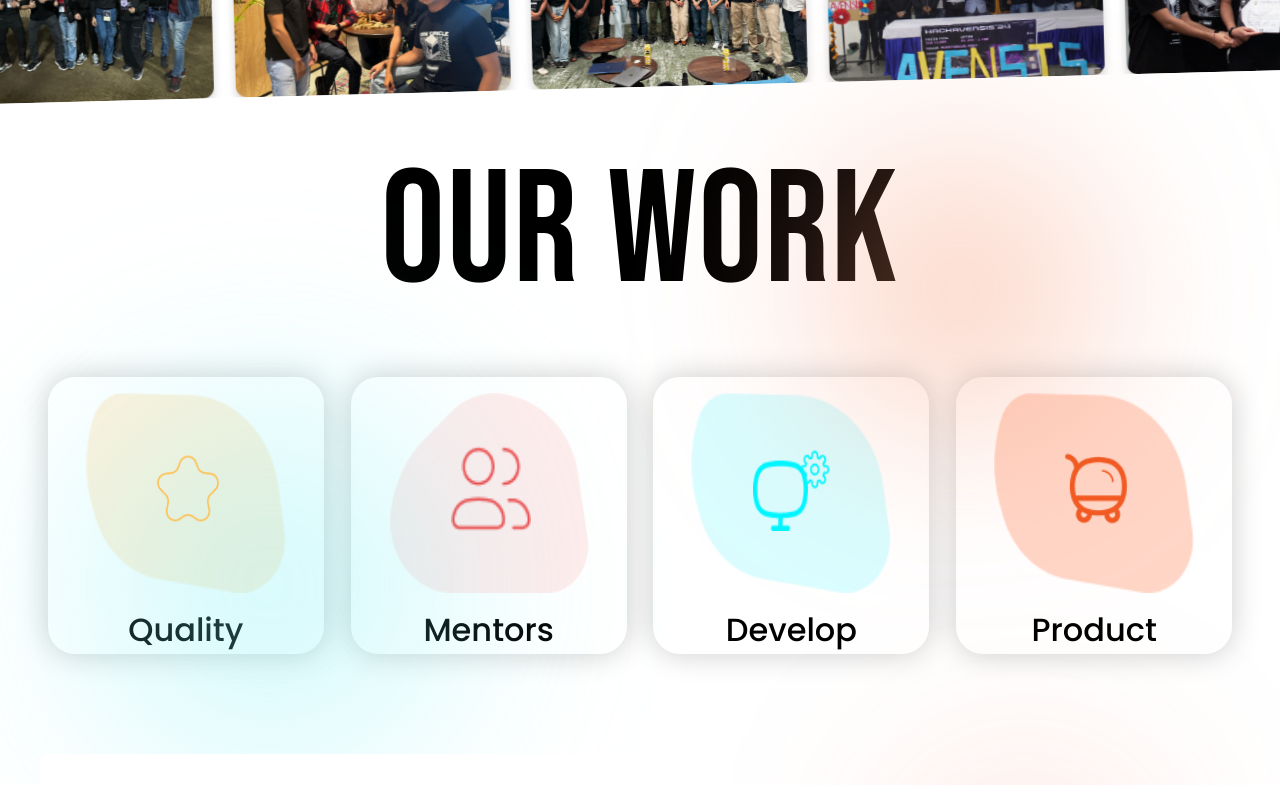
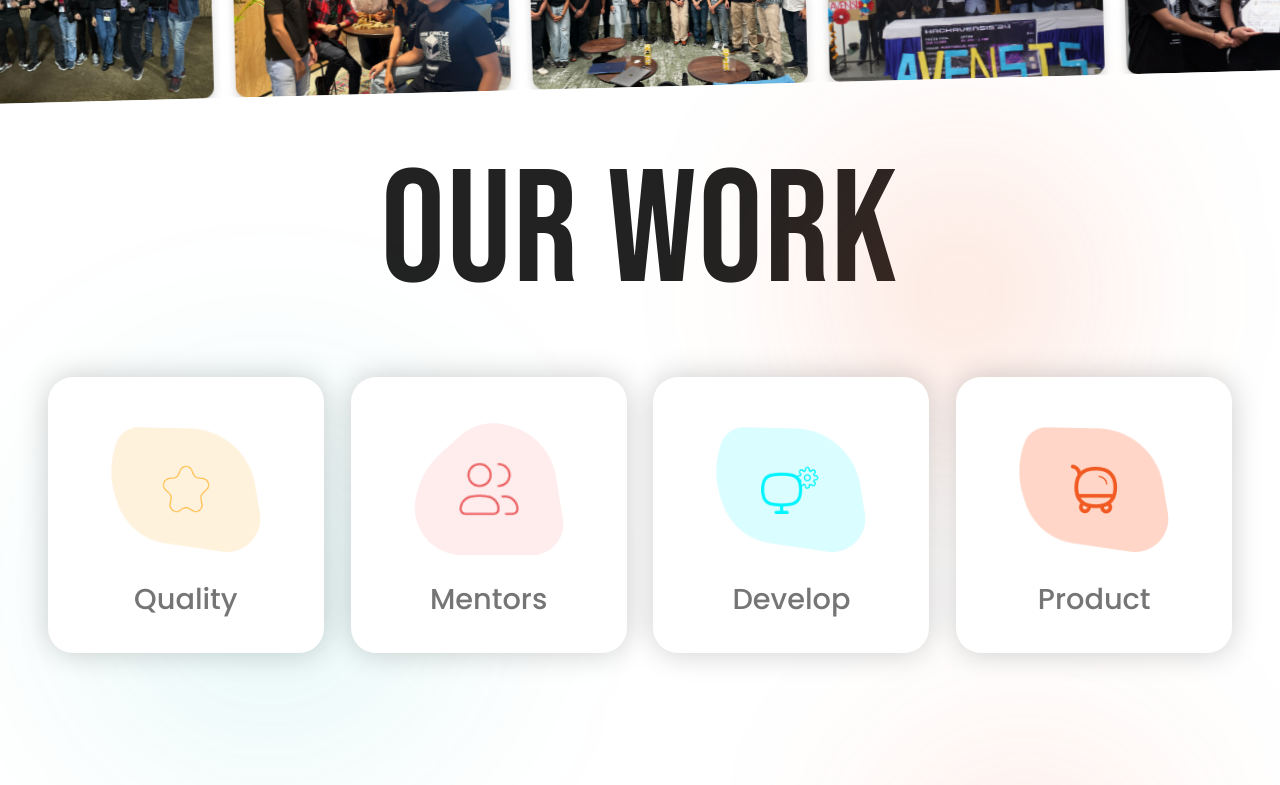
Before and after one commit to AdityaSingh2005/Geek-Room, a Next.js app: page / in a window 1280 px wide. Shown: the part 1780-2565 px from the top of the page. Built offline with nearby package versions, Linux system fonts and the light colour scheme; a web font is replaced by a local one.

Commit message:
fix our work cards

```diff
--- a/src/Components/OurWork/OurWork.tsx
+++ b/src/Components/OurWork/OurWork.tsx
@@ -10,8 +10,10 @@ interface WorkBoxProps {
 }
 const WorkBox: React.FC<WorkBoxProps> = ({ title, icon, icon2 }) => (
   <div className={styles.box}>
-    <Image src={icon} alt={title} className={styles.icon} width={200} height={200} />
-    <Image src={icon2} alt={title} className={styles.icon2} width={80} height={70}/>
+    <div className={styles.iconBox}>
+      <Image src={icon} alt={title} className={styles.icon} width={166} height={166} />
+      <Image src={icon2} alt={title} className={styles.icon2} width={80} height={70}/>
+    </div>
     <h3 className={styles.title}>{title}</h3>
   </div>
 );
--- a/src/styles/ourWork.module.scss
+++ b/src/styles/ourWork.module.scss
@@ -11,8 +11,6 @@ $shadow-color: rgba($primary-color, 0.7);
 @import url('https://fonts.googleapis.com/css2?family=Poppins:ital,wght@0,100;0,200;0,300;0,400;0,500;0,600;0,700;0,800;0,900;1,100;1,200;1,300;1,400;1,500;1,600;1,700;1,800;1,900&display=swap');
 .ourWork {
   padding: 0rem 3rem 5rem 3rem;
-  background-color: white;
-  color: black;
   margin: 20px 0;
   position: relative;
   .ball1,
@@ -21,12 +19,13 @@ $shadow-color: rgba($primary-color, 0.7);
       border-radius: 50%;
       filter: blur(100px);
       transition: transform 0.2s ease-out;
+      z-index: 2;
   }
 
   .ball1 {
       width: 30vw;
       height: 30vw;
-      background-color: rgba(115, 239, 245, 0.3);
+      background-color: #00acb417;
       top: 20vw;
       left: 6vw;
   }
@@ -34,9 +33,13 @@ $shadow-color: rgba($primary-color, 0.7);
   .ball2 {
       width: 20vw;
       height: 20vw;
-      background-color: #f7957280;
+      background-color: #f1592231;
       top: 2vw;
       right: 15vw;
+  }
+  div {
+    position: relative;
+    z-index: 10;
   }
 }
 
@@ -49,7 +52,7 @@ $shadow-color: rgba($primary-color, 0.7);
   font-size: 10rem;
   letter-spacing: 2px;
   text-transform: uppercase;
-  color: black;
+  color: #222222;
 }
 
 .gridContainer {
@@ -100,8 +103,8 @@ $shadow-color: rgba($primary-color, 0.7);
 .box{
   text-align: center;
   width: 276px;
-  border-radius: 27px;
-  background-color: rgba(255, 255, 255, 0);
+  border-radius: 25px;
+  background-color: #ffffff;
   box-shadow: 0 0 30px rgba(0, 0, 0, 0.2);
   transition: transform 0.3s ease, background-color 0.3s ease;
   padding-top: 16px;
@@ -109,7 +112,12 @@ $shadow-color: rgba($primary-color, 0.7);
   // min-height: 220px;
   // margin-left: 16px;
   // gap: 20px;
-  height: 277px;
+  height: 276px;
+  display: flex;
+  flex-direction: column;
+  justify-content: space-between;
+  align-items: center;
+  padding: 2rem 0;
 }
 .gridContainer:nth-child(1){
   margin-right: 15px;
@@ -129,25 +137,31 @@ $shadow-color: rgba($primary-color, 0.7);
   background: #FFD6C7;
 
 }
+.iconBox {
+  width: 150px;
+  height: 160px;
+  position: relative;
+}
+.icon, .icon2 {
+  object-fit: contain;
+  display: block;
+  position: absolute;
+  top: 50%;
+  left: 50%;
+  transform: translate(-50%, -50%);
+}
 .icon {
-  width: 200px;
-  height: 200px;
-  // margin-bottom: 1.3rem;
+  width: 100%;
 }
-.icon2{
-  position: relative;
-  top: -151px;
-  right: -2px;
-  z-index: 1;
-  width: 80px;
-  height: 85px;
+.icon2 {
+  width: 40%;
 }
 .title {
-  font-size: 2rem;
+  font-size: 1.8rem;
   font-family: "Poppins", serif;
   font-weight: 500;
-  color:black;
-  margin-top: -80px;
+  color: #2222229f;
+  position: relative;
 }
 
 @keyframes floating-light {
```
